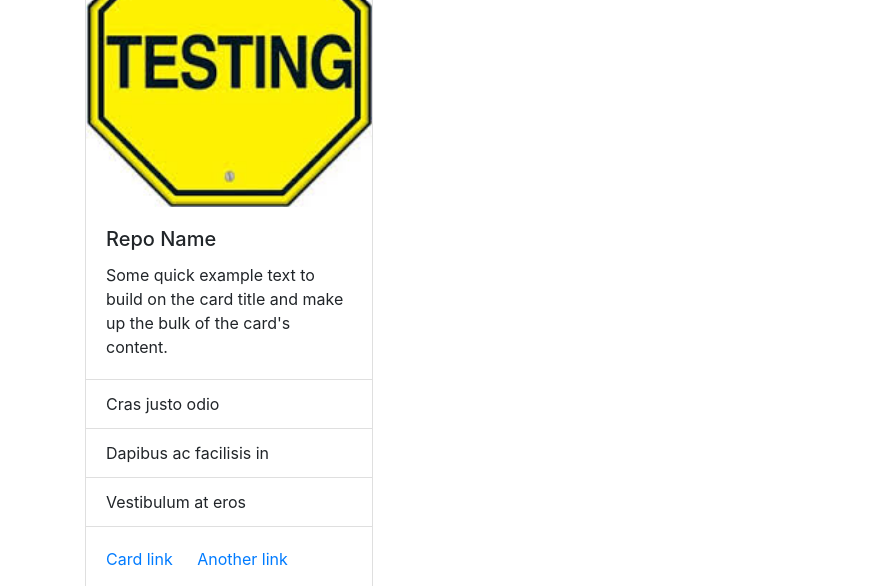
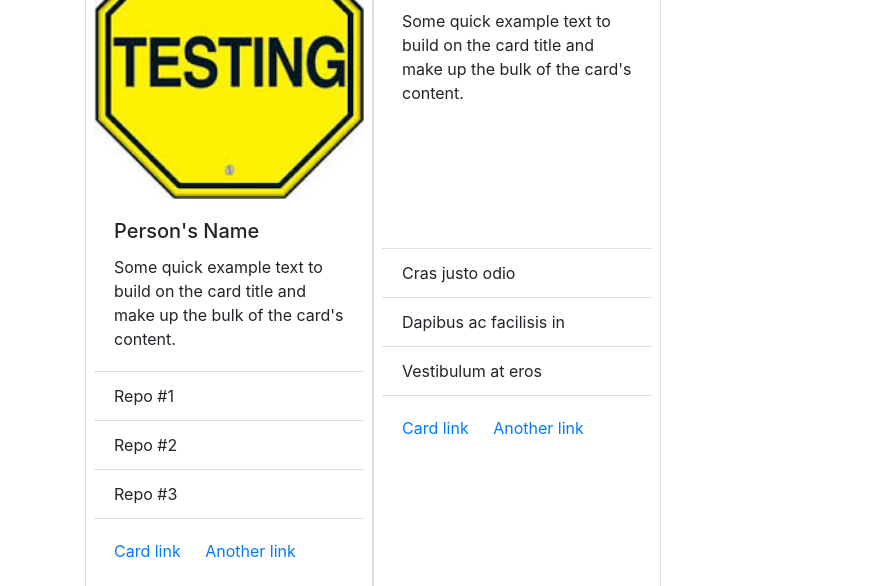
Before and after one commit to smh7/gitslacked2, a plain HTML site: page index.html in a window 1280 px wide. Shown: the part 230-816 px from the top of the page, without its empty margins (0-893 px from the left). Drawn offline with nearby package versions, Linux system fonts and the light colour scheme.

Commit message:
have cards linings up to the right

```diff
--- a/index.html
+++ b/index.html
@@ -16,10 +16,10 @@
         <div class="collapse navbar-collapse" id="navbarNav">
           <ul class="navbar-nav">
             <li class="nav-item active">
-              <a class="nav-link" href="#">Home <span class="sr-only">(current)</span></a>
+              <a class="nav-link" href="#">Home</a>
             </li>
             <li class="nav-item">
-              <a class="nav-link" href="#">Add a new card</a>
+              <a class="nav-link" href="#">Add a new card <span class="sr-only">(current)</span></a>
             </li>
             <li class="nav-item">
               <a class="nav-link" href="#">Testing 1,2,3</a>
@@ -33,18 +33,18 @@
 
       <div class="container">
         <div class="row">
-          <div class="col-lg-10">
+          <div class="col-lg-10 d-flex flex-wrap row-hl">
               <h1 class="display-3">GitSlacked Repo Cards</h1>
-              <div class="card" style="width: 18rem;">
+              <div class="card p-2 item-hl" style="width: 18rem;">
                   <img class="card-img-top" src="resources/Images/Testing.jpg" alt="this is the thing I changed">
                   <div class="card-body">
-                    <h5 class="card-title">Repo Name</h5>
+                    <h5 class="card-title">Person's Name</h5>
                     <p class="card-text">Some quick example text to build on the card title and make up the bulk of the card's content.</p>
                   </div>
                   <ul class="list-group list-group-flush">
-                    <li class="list-group-item">Cras justo odio</li>
-                    <li class="list-group-item">Dapibus ac facilisis in</li>
-                    <li class="list-group-item">Vestibulum at eros</li>
+                    <li class="list-group-item">Repo #1</li>
+                    <li class="list-group-item">Repo #2</li>
+                    <li class="list-group-item">Repo #3</li>
                   </ul>
                   <div class="card-body">
                     <a href="#" class="card-link">Card link</a>
@@ -52,7 +52,7 @@
                   </div>
                 </div>
 
-                <div class="card" style="width: 18rem;">
+                <div class="card p-2 item-hl" style="width: 18rem;">
                     <img class="card-img-top" src=".../100px180/?text=Image cap" alt="Card image cap">
                     <div class="card-body">
                       <h5 class="card-title">Repo 2</h5>
```
